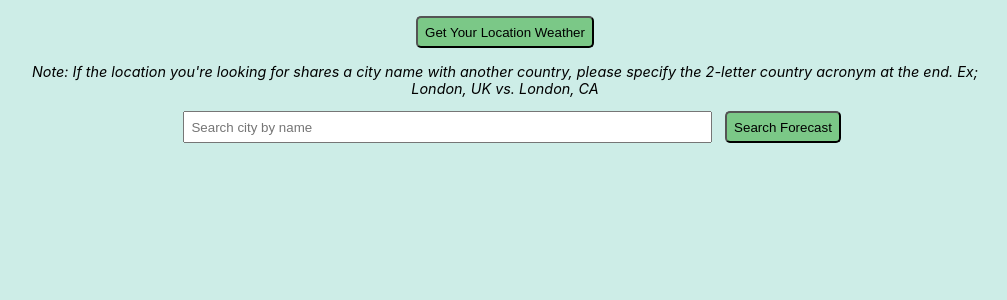
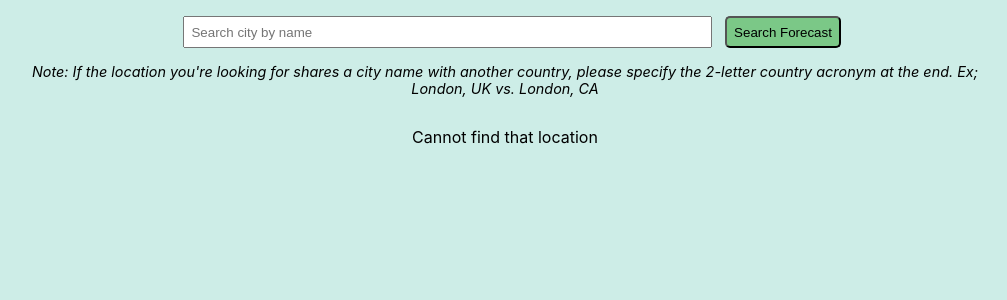
Before and after one commit to KSFlynn007/weather-app, a React (Create React App) app: page / in a window 1280 px wide. Shown: the top 300 px of the page, without its empty margins (135-1142 px from the left). Built offline with nearby package versions, Linux system fonts and the light colour scheme; no server answers.

Commit message:
Update Forecast.js

```diff
--- a/src/components/Forecast.js
+++ b/src/components/Forecast.js
@@ -2,7 +2,10 @@ import axios from "axios";
 import React, { useEffect, useState } from "react";
 import Card from "./Card/Card";
 
-const Forecast = () => {
+const Forecast = (props) => {
+    const geoLat = props.lat;
+    const geoLng = props.lng;
+
     const [city, setCity] = useState('');
     const [latitude, setLatitude] = useState(0);
     const [longitude, setLongitude] = useState(0);
@@ -11,44 +14,14 @@ const Forecast = () => {
     const [error, setError] = useState(false);
     const [loading, setLoading] = useState(false);
 
-
-    // gets lat & long on mount/load
     useEffect(() => {
-        if('geolocation' in navigator){
-            const options = {
-                enableHighAccuracy : false,
-                timeout: 5000,
-                maximumAge: 0
-            }
-
-            navigator.geolocation.getCurrentPosition(success, error, options);
-
-            function success(pos){
-                let lng = pos.coords.longitude;
-                let lat = pos.coords.latitude;
-
-                setLatitude(lat);
-                setLongitude(lng);
-            }
-
-            function error(err){
-                console.log(err);
-            }
-        } else {
-            console.log('Sorry, looks like your browser doesn\'t support geolocation!');
-        }
-    }, []);
-
-
-    function geoCity () {
-        // geolocation API
-        if(latitude !== 0 && longitude !==0){
-            axios.request(`http://api.openweathermap.org/data/2.5/weather?lat=${latitude}&lon=${longitude}&appid=${process.env.REACT_APP_WEATHER_API}&units=metric`)
+        if(geoLat !== 0 && geoLng !==0){
+            axios.request(`http://api.openweathermap.org/data/2.5/weather?lat=${geoLat}&lon=${geoLng}&appid=${process.env.REACT_APP_WEATHER_API}&units=metric`)
             .then((response) => {
                 if(response.status !== 200){
                     throw new Error();
                 }
-                // console.log(response.data);
+                console.log(response.data);
                 getForecast(response.data);
             })
             .catch((err) => {
@@ -59,10 +32,8 @@ const Forecast = () => {
         } else {
             return setError(true);
         }
+    }, [geoLat, geoLng]);
 
-        setLatitude(0);
-        setLongitude(0);
-    }
 
     function getCity(e){
         e.preventDefault();
@@ -105,11 +76,10 @@ const Forecast = () => {
         setLoading(false);
     }
 
+
     return(
     <div>
         <div className="searches">
-            <button type="submit" onClick={() => geoCity()}>Get Your Location Weather</button>
-            <p className="search-note">Note: If the location you're looking for shares a city name with another country, please specify the 2-letter country acronym at the end. Ex; London, UK vs. London, CA</p>
             <form action="" onSubmit={getCity}>
                 <input type="text"
                 placeholder="Search city by name"
@@ -119,7 +89,7 @@ const Forecast = () => {
                 />
                 <button type="submit">Search Forecast</button>
             </form>
-
+            <p className="search-note">Note: If the location you're looking for shares a city name with another country, please specify the 2-letter country acronym at the end. Ex; London, UK vs. London, CA</p>
         </div>
         <Card
             responseObj={responseObj}
@@ -128,6 +98,8 @@ const Forecast = () => {
             weatherIcon={weatherIcon}
             latitude={latitude}
             longitude={longitude}
+            geoLat={geoLat}
+            geoLng={geoLng}
         />
     </div>
     )
```
